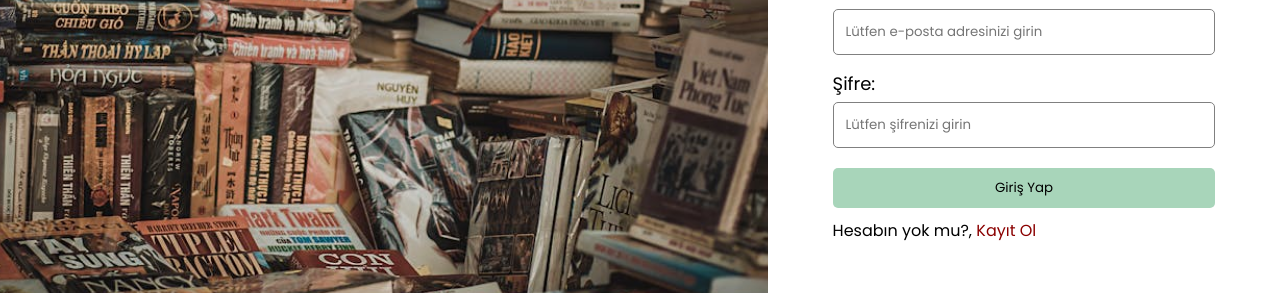
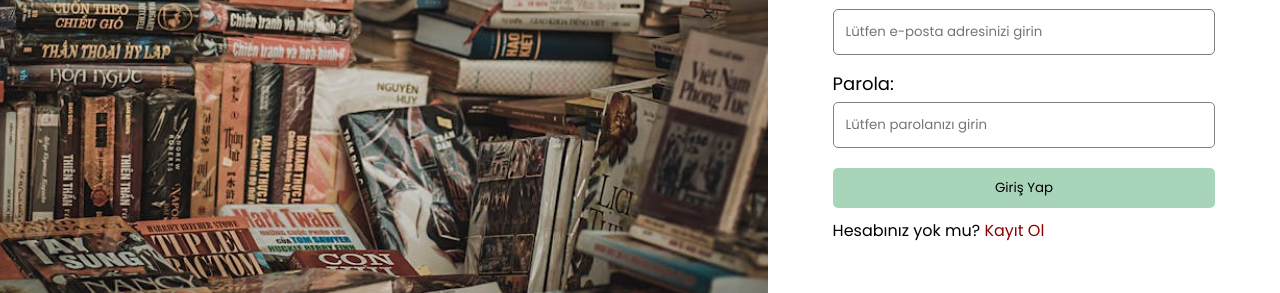
Before and after one commit to semaozkan/book-communities-client, a React (Vite) app: page /login in a window 1280 px wide. Shown: the part 361-654 px from the top of the page. Built offline with nearby package versions, Linux system fonts and the light colour scheme.

Commit message:
fix: update texts

```diff
--- a/src/pages/login/Login.jsx
+++ b/src/pages/login/Login.jsx
@@ -32,12 +32,12 @@ const Login = () => {
             </div>
 
             <div className={styles.formRow}>
-              <label htmlFor="password">Şifre:</label>
+              <label htmlFor="password">Parola:</label>
               <input
                 type="password"
                 name="password"
                 id="password"
-                placeholder="Lütfen şifrenizi girin"
+                placeholder="Lütfen parolanızı girin"
                 required
                 value={password}
                 onChange={(e) => setPassword(e.target.value)}
@@ -46,7 +46,7 @@ const Login = () => {
 
             <button type="submit">Giriş Yap</button>
             <p className={styles.registerText}>
-              Hesabın yok mu?,{" "}
+              Hesabınız yok mu?{" "}
               <Link to="/register" className={styles.registerLink}>
                 Kayıt Ol
               </Link>
--- a/src/pages/register/Register.jsx
+++ b/src/pages/register/Register.jsx
@@ -59,21 +59,21 @@ const Register = () => {
             </div>
 
             <div className={styles.formRow}>
-              <label htmlFor="password">Şifre:</label>
+              <label htmlFor="password">Parola:</label>
               <input
                 type="password"
                 name="password"
                 id="password"
                 value={password}
                 onChange={(e) => setPassword(e.target.value)}
-                placeholder="Lütfen şifrenizi girin"
+                placeholder="Lütfen parolanızı girin"
                 required
               />
             </div>
 
             <button type="submit">Kayıt Ol</button>
             <p className={styles.loginText}>
-              Zaten bir hesabın var mı?,{" "}
+              Zaten bir hesabın var mı?{" "}
               <Link to="/login" className={styles.loginLink}>
                 Giriş Yap
               </Link>
```
